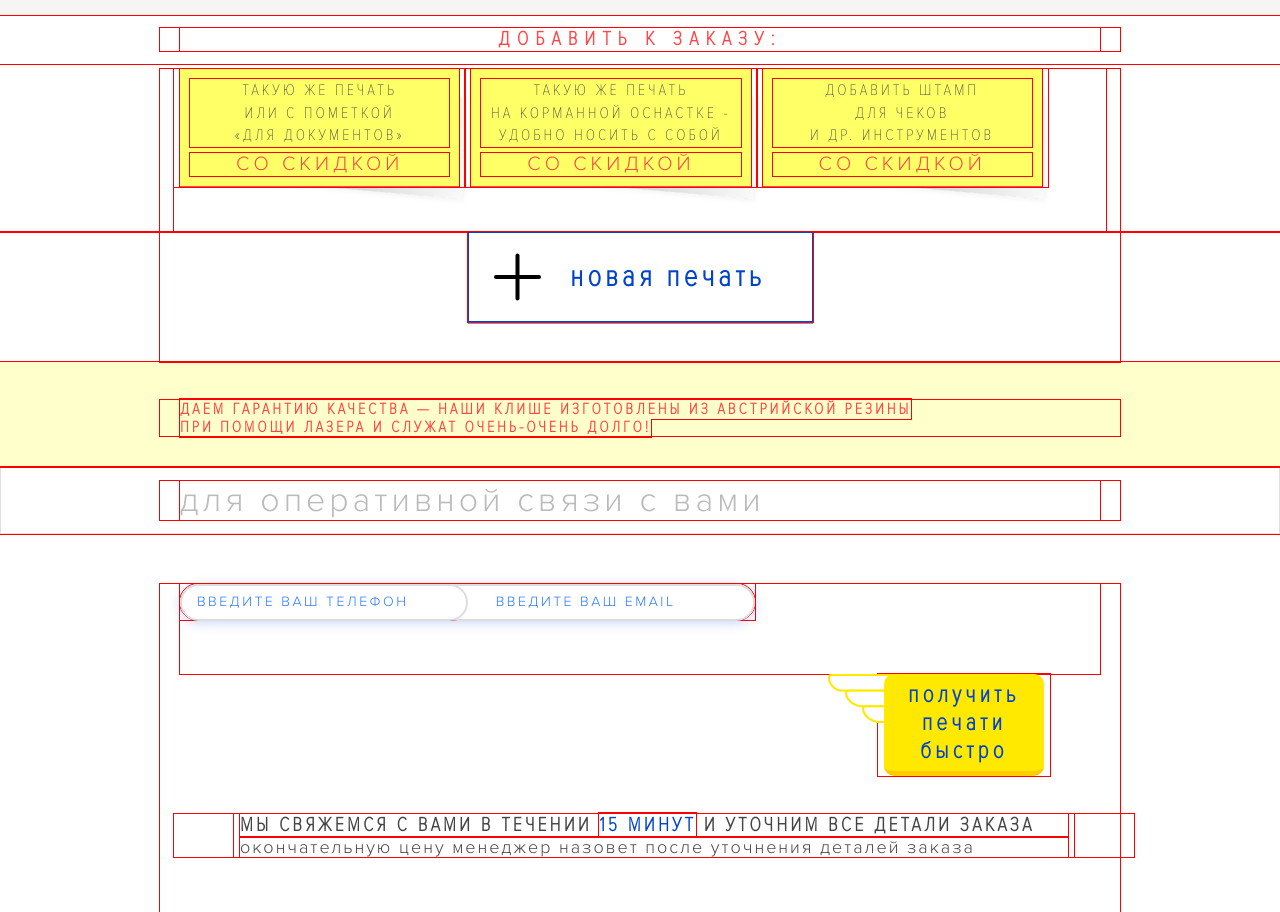
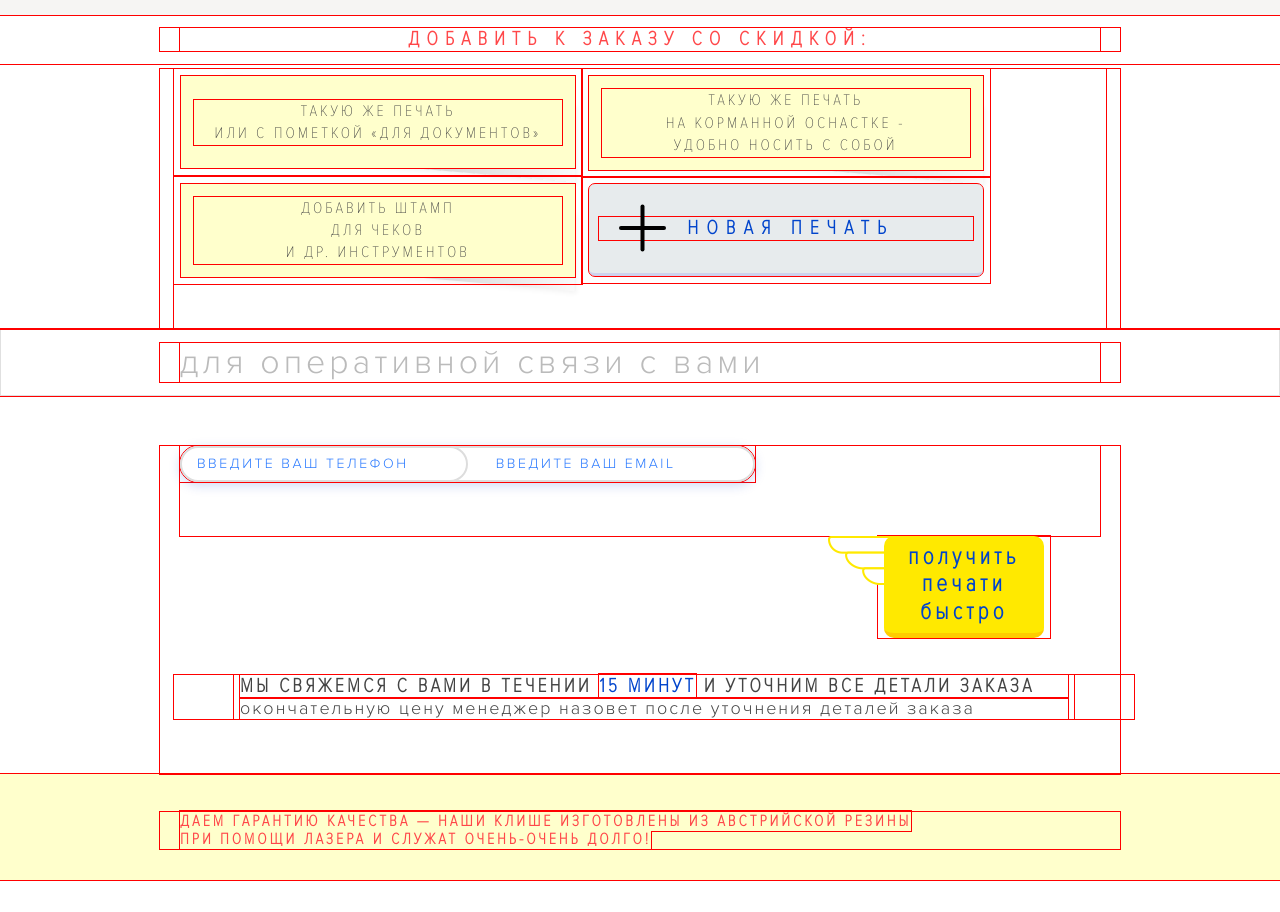
Before and after one commit to talequale/stamp, a website: page app/index.html in a window 1280 px wide. Shown: the part 1860-2772 px from the top of the page. After the commit the page ends 2740 px from the top, so only its background shows below. Drawn offline with nearby package versions, Linux system fonts and the light colour scheme; files that its build step writes are made by us from their sources.

Commit message:
кнопка добавить

```diff
--- a/app/index.html
+++ b/app/index.html
@@ -52,7 +52,7 @@
     <section class="promo">
       <div class="container">
         <div class="promo__accent">#Всё срочно</div>
-        <h1 class="promo__head">Хотите получать печати<br> с бесплатной доставкой до двери?</h1>
+        <h1 class="promo__head">Хотите получить печати<br> с бесплатной доставкой до двери?</h1>
         <ul class="steps">
           <li class="steps__item">
             <strong class="steps__hashtag">#Просто</strong>
@@ -289,22 +289,25 @@
         </div>
         <div class="order__header">
           <div class="container">
-            <h2 class="order__head">добавить к заказу:</h2>
+            <h2 class="order__head">Добавить к заказу со скидкой:</h2>
           </div>
         </div>
         <div class="container container--wide">
           <div class="add-order">
             <div class="add-order__item">
               <input id="add-order__one" name="add-order" class="add-order__input" type="checkbox">
-              <label class="add-order__tabs" for="add-order__one"><span>Такую же печать <br>или с пометкой <br>&laquo;Для документов&raquo;</span><strong>Со скидкой</strong></label>
+              <label class="add-order__tabs" for="add-order__one"><span>Такую же печать <br>или с пометкой &laquo;Для документов&raquo;</span></label>
             </div>
             <div class="add-order__item">
               <input id="add-order__two" name="add-order" class="add-order__input" type="checkbox">
-              <label class="add-order__tabs" for="add-order__two"><span>Такую же печать <br>на корманной оснастке - <br>удобно носить с собой </span><strong>Со скидкой</strong></label>
+              <label class="add-order__tabs" for="add-order__two"><span>Такую же печать <br>на корманной оснастке - <br>удобно носить с собой </span></label>
             </div>
             <div class="add-order__item">
               <input id="add-order__three" name="add-order" class="add-order__input" type="checkbox">
-              <label class="add-order__tabs" for="add-order__three"><span>Добавить штамп<br> для чеков <br> и др. инструментов</span><strong>Со скидкой</strong></label>
+              <label class="add-order__tabs" for="add-order__three"><span>Добавить штамп<br> для чеков <br> и др. инструментов</span></label>
+            </div>
+            <div class="add-order__item desktop-only">
+              <div class="add-order__tabs  add-order__tabs--add-stamp" ><a href="#" class="add-stamp">новая печать</a></div>
             </div>
           </div>
         </div>
@@ -327,16 +330,11 @@
         </div>
         <div class="order__header">
           <div class="container">
-            <h2 class="order__head">добавить к заказу:</h2>
+            <h2 class="order__head">Добавить к заказу со скидкой:</h2>
           </div>
         </div>
-        <div class="container">
+        <div class="container mobile-only">
             <a href="#" class="add-stamp">новая печать</a>
-        </div>
-        <div class="guarantee">
-          <div class="container">
-            <strong class="guarantee__text">даем гарантию качества — наши клише изготовлены из австрийской резины <br> при помощи лазера и служат очень-очень долго! </strong>
-          </div>
         </div>
         <div class="next">
           <div class="container">
@@ -389,6 +387,11 @@
             </div>
           </div>
         </div>
+        <div class="guarantee">
+          <div class="container">
+            <strong class="guarantee__text">даем гарантию качества — наши клише изготовлены из австрийской резины <br> при помощи лазера и служат очень-очень долго! </strong>
+          </div>
+        </div>
       </section>
     </form>
   </main>
--- a/app/less/header.less
+++ b/app/less/header.less
@@ -78,13 +78,16 @@
   &__slogan {
     float: left;
     width: 170px;
+    height: 123px;
     padding-top: 30px;
+    padding-bottom: 22px;
     padding-left: 20px;
     .proxima(ligth);
     font-size: 18px;
     line-height: 135%;
-    text-transform: uppercase;
-    letter-spacing: 3px;
+    // text-transform: uppercase;
+    // letter-spacing: 3px;
+    background-color: #222;
     color: #fff;
   }
 
--- a/app/less/order.less
+++ b/app/less/order.less
@@ -469,27 +469,40 @@
   .range;
 
   &__item{
-    .col-5;
+    .col-7;
+    padding: 7px;
   }
 
   &__tabs{
-    background-color: #ffff66;
     position: relative;
-    border-bottom: 1px solid @c-pink;
+    display: flex;
+    flex-direction: column;
+    justify-content: center;
+    font-family: "Proxima Nova Condensed", Arial, sans-serif;
+    min-height: 92px;
+    padding: 10px;
+    cursor: pointer;
     font-size: 16px;
     letter-spacing: 3px;
     text-transform: uppercase;
     color: @c-grey;
-    width: 100%;
-    display: block;
-    padding: 10px;
-    box-shadow: inset 0 0 0 0 @c-pink;
-    transition: all 0.3s ease;
-    cursor: pointer;
+    background-color: #ffffcc;
+    border: 3px solid #ffffcc;
+    transition: all 0.2s ease;
+
+    &--add-stamp {
+      background-color: #e7ebed;
+      border-radius: 6px;
+      border: none;
+      border-bottom: 3px solid #ced2ed;
+      &:after,
+      &:before {
+        display: none;
+      }
+    }
 
     &:hover {
-      box-shadow: inset 0 -4px 0 0 @c-pink;
-      // border-bottom: 3px solid @c-pink;
+      // border: 3px solid #ff9933;
     }
 
     &:after{
@@ -504,6 +517,7 @@
       // box-shadow: 0 10px 7px 12px #c9c9c9;
       transform: rotate(3deg);
     }
+
     &:before{
       z-index: -1; // должно быть -1
       position: absolute;
@@ -548,27 +562,21 @@
   }
 
   &__input:checked + &__tabs {
-    // box-shadow: inset 0 0 0 4px @c-pink;
-    box-shadow: inset 0 -4px 0 0 @c-pink, inset 0 0 0 1px @c-pink;
+      border: 3px solid #ff9933;
   }
 }
 
 .add-stamp{
-  .col-6;
-  .col-offset-5;
-  .proxima-cond(bolder);
-  font-size: 30px;
-  line-height: 38px;
-  padding: 25px;
-  padding-left: 80px;
-  border: 1px solid @c-blue;
+  position: relative;
+  display: block;
+  .proxima-cond(bold);
+  font-size: 20px;
+  padding-left: 10px;
   text-align: center;
-  letter-spacing: 4px;
+  letter-spacing: 8px;
   text-decoration: none;
   color: @c-blue;
-  position: relative;
-  box-shadow: 0 2px 0 0 #789ce4, inset 0 0 0 0 @c-blue;
-  margin-bottom: 40px;
+
   transition: all 0.3s ease;
 
   &:before, &:after {
@@ -580,7 +588,7 @@
     background-color: #000;
     top: 0;
     bottom: 0;
-    left: 25px;
+    left: 20px;
     margin: auto;
     transition: all 0.3s ease;
   }
@@ -589,7 +597,7 @@
   }
 
   &:hover{
-    box-shadow: 0 2px 0 0 #789ce4, inset 0 0 0 1px @c-blue;
+    // box-shadow: 0 2px 0 0 #789ce4, inset 0 0 0 1px @c-blue;
 
     &:after{
       transform: rotate(180deg);
--- a/app/less/responsive.less
+++ b/app/less/responsive.less
@@ -10,6 +10,9 @@
     width: @container-laptop;
     padding-left: 20px;
     padding-right: 20px;
+  }
+  .mobile-only{
+    display: none;
   }
   @import url(header.less);
   @import url(promo.less);
@@ -30,6 +33,9 @@
     max-width: 480px;
     min-width: @phone-min;
   }
+  .desktop-only{
+    display: none;
+  }
   @import url(header_mobile.less);
   @import url(promo_mobile.less);
   @import url(steps_mobile.less);
```
Also changed, not shown: app/css/main.css.
